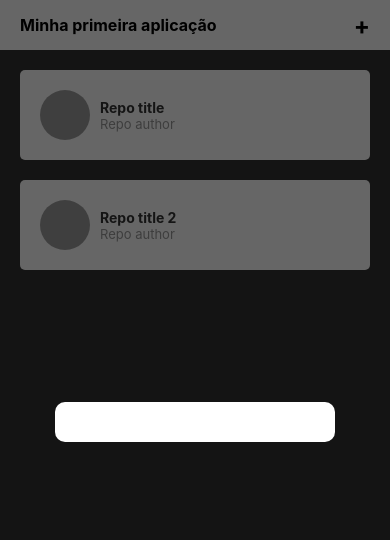
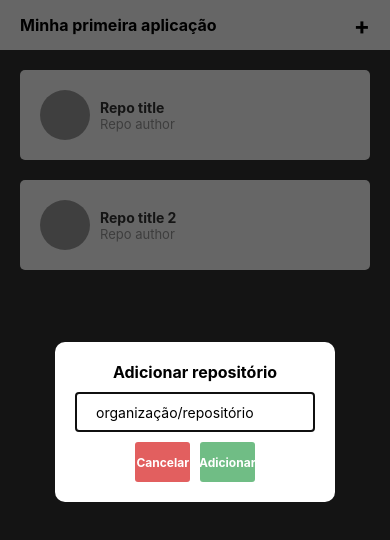
Before and after one commit to cotrim149/reactNativeHelloWorld, a React Native app: screen / in a window 390 px wide. Shown: the top 540 px of the page. Built offline with nearby package versions, Linux system fonts and the light colour scheme; grey boxes are pictures that could not be loaded.

Commit message:
Adding oppacity buttons to modal and styling them

```diff
--- a/components/NewRepoModal.js
+++ b/components/NewRepoModal.js
@@ -16,7 +16,26 @@ export default class NewRepoModal extends Component {
 			<Modal animationType = 'fade' transparent = {true} visible = {true}>
 				<View style={styles.modalContainer}>
 					<View style={styles.boxContainer}>
+						<Text style={styles.boxTitle}>Adicionar repositório</Text>
+						<TextInput autoFocus autoCapitalization='none' style={styles.boxInput} underlineColorAndroid = 'rgba(0,0,0,0)' placeholder = 'organização/repositório'></TextInput>
 
+						<View style={styles.buttonsContainer}>
+
+							<TouchableOpacity
+								style={[styles.button, styles.cancelButton]}
+								onPress= { () => {} }
+							>
+								<Text style={styles.buttonText}>Cancelar</Text>
+							</TouchableOpacity>
+
+							<TouchableOpacity
+								style={[styles.button, styles.submitButton]}
+								onPress= { () => {} }
+							>
+								<Text style={styles.buttonText}>Adicionar</Text>
+							</TouchableOpacity>
+
+						</View>
 					</View>
 				</View>
 			</Modal>
@@ -37,5 +56,43 @@ const styles = StyleSheet.create ({
 			backgroundColor: '#FFF',
 			alignItems: 'center',
 			width: 280,
+		},
+		boxTitle: {
+			fontWeight: 'bold',
+			fontSize: 16,
+		},
+		boxInput: {
+			alignSelf: 'stretch',
+			marginTop: 10,
+			paddingVertical: 0,
+			paddingHorizontal: 20,
+			borderWidth: 1,
+			borderColor: '#DDD',
+			height: 40,
+			borderRadius: 3,
+		},
+		buttonsContainer: {
+			marginTop: 10,
+			height: 40,
+			flexDirection: 'row'
+		},
+		button: {
+			flex: 1,
+			alignItems: 'center',
+			justifyContent: 'center',
+			borderRadius: 3,
+		},
+		cancelButton: {
+			backgroundColor: '#E25F5F',
+			marginRight: 5,
+		},
+		submitButton: {
+			backgroundColor: '#70BD85',
+			marginLeft: 5,
+		},
+		buttonText: {
+			fontWeight: 'bold',
+			color: '#FFF',
+			fontSize: 12
 		}
 });
```
